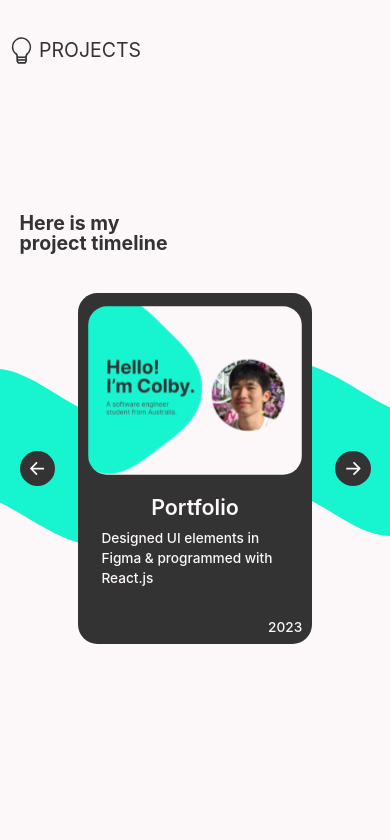
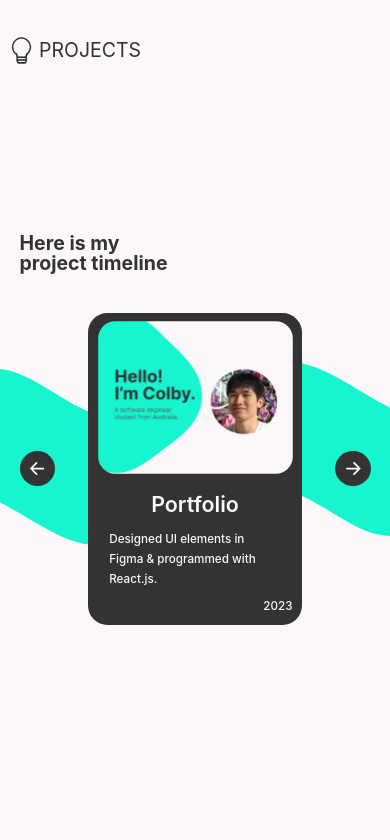
Before and after one commit to ColbyRehn/portfolio, a React (Create React App) app: page / in a window 390 px wide. Shown: the part 1571-2411 px from the top of the page. Built offline with nearby package versions, Linux system fonts and the light colour scheme.

Commit message:
added logo

```diff
--- a/public/index.html
+++ b/public/index.html
@@ -8,11 +8,11 @@
     <meta name="theme-color" content="#000000" />
     <meta
       name="description"
-      content="Web site created using create-react-app"
+      content="Portfolio of Colby Rehn"
     />
     <link rel="apple-touch-icon" href="%PUBLIC_URL%/logo192.png" />
     <link rel="manifest" href="%PUBLIC_URL%/manifest.json" />
-    <title>Colby | Software Engineer Student</title>
+    <title>Software Engineer Student | Colby Rehn</title>
   </head>
   <body>
     <div id="root"></div>
--- a/src/App.js
+++ b/src/App.js
@@ -151,7 +151,8 @@ function App() {
             <text class="About-heading">What are my goals?<br/></text>
             <text class="About-text">I aim to create inclusive & accessible <br/></text>
             <text class="About-text">products for a diverse audience. Also,<br/></text>
-            <text class="About-text">I strive to improve people’s well-being.<br/></text>
+            <text class="About-text">I strive to improve people’s well-being<br/></text>
+            <text class="About-text">through secure & entertaining apps.<br/></text>
           </section>
         </div>
         <section class="Header-section">
@@ -172,7 +173,7 @@ function App() {
                   <img class="Card-image" src={portfolioProject} alt="Portfolio"/>
                   <text class="Card-heading">Portfolio</text>
                   <section class="Card-content">
-                    <text class="Card-text">Designed UI elements in Figma & programmed with React.js</text>
+                    <text class="Card-text">Designed UI elements in Figma & programmed with React.js.</text>
                   </section>
                   <text class="Card-year">2023</text>
               </div>
@@ -180,7 +181,7 @@ function App() {
                 <img class="Card-image" src={comingSoon} alt="Coming soon"/>
                   <text class="Card-heading">VR Room</text>
                   <section class="Card-content">
-                    <text class="Card-text">Check back later. This project is in development</text>
+                    <text class="Card-text">Check back later this project is in development!</text>
                   </section>
                   <text class="Card-year">???</text>
               </div>
--- a/src/Query.css
+++ b/src/Query.css
@@ -362,18 +362,18 @@
     }
 
     .Card {
-      width: 40vw;
+      width: 42vw;
       height: 65vw;
       border-radius: 5vw;
     }
 
     .Card-image {
-      width: 36vw;
-      height: 36vw;
+      width: 38vw;
+      height: 50vw;
     }
 
     .Card-heading {
-      font-size: 5vw;
+      font-size: 4vw;
       line-height: 4vw;
       padding: 3vw;
     }
@@ -384,8 +384,8 @@
     }
 
     .Card-text, .Card-year {
-      font-size: 3vw;
-      line-height: 3vw;
+      font-size: 2.5vw;
+      line-height: 2.5vw;
     }
 
     .Card-year {
@@ -444,19 +444,19 @@
     }
 
     .Card {
-      width: 60vw;
-      height: 90vw;
+      width: 55vw;
+      height: 80vw;
       border-radius: 5vw;
     }
 
     .Card-image {
-      width: 55vw;
+      width: 50vw;
       height: 55vw;
     }
 
     .Card-heading {
       font-size: 5.5vw;
-      line-height: 4vw;
+      line-height: 5.5vw;
       padding: 3vw;
     }
 
@@ -466,8 +466,8 @@
     }
 
     .Card-text, .Card-year {
-      font-size: 3.5vw;
-      line-height: 2.5vw;
+      font-size: 3vw;
+      line-height: 3vw;
     }
 
     .Card-year {
```
Also changed, not shown: 2 other files (tests, documents, lock files or other folders).
